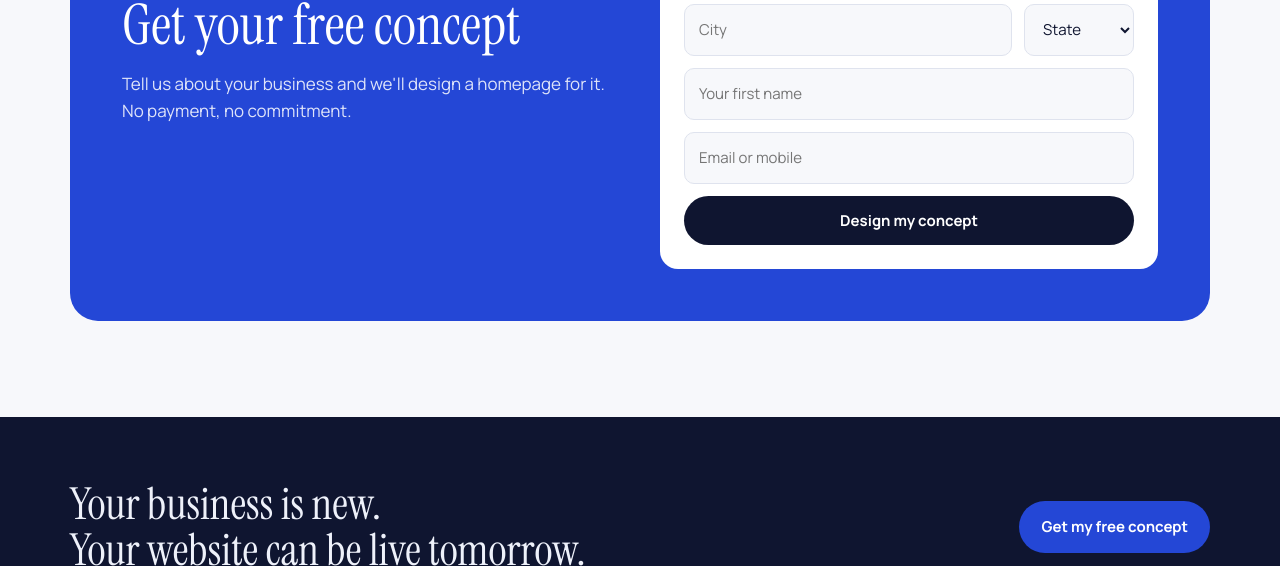
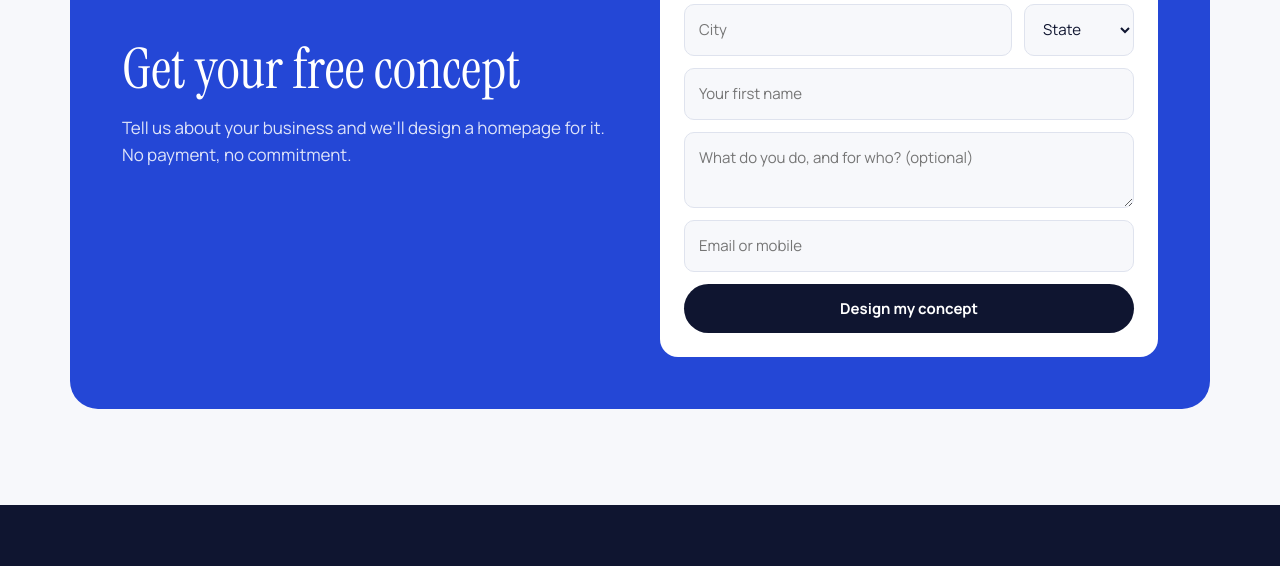
Before and after one commit to ido-renaissance/renaissancestudio.io, a plain HTML site: page index.html in a window 1280 px wide. Shown: the part 5268-5834 px from the top of the page. Drawn offline with Linux system fonts and the light colour scheme.

Commit message:
Concept form: optional 'what do you do' note, quoted in the Slack alert

```diff
--- a/index.html
+++ b/index.html
@@ -166,7 +166,7 @@ details p{margin:-8px 4px 24px;color:var(--muted);font-size:16px;max-width:56ch}
 .cta-box h2{color:#fff;margin-top:0}
 .cta-box p{margin:0;color:rgba(255,255,255,.85);font-size:17px}
 form{display:grid;gap:12px;background:#fff;border-radius:18px;padding:24px;color:#0f1530}
-input,select{font:inherit;font-size:15px;padding:13px 14px;border-radius:10px;border:1.5px solid #dfe3ee;width:100%;background:#f7f8fb;color:#0f1530}
+input,select,textarea{font:inherit;font-size:15px;padding:13px 14px;border-radius:10px;border:1.5px solid #dfe3ee;width:100%;background:#f7f8fb;color:#0f1530}
 form .btn{background:#0f1530;color:#fff;justify-content:center}
 .row2{display:grid;grid-template-columns:1fr 110px;gap:12px}
 .ok.err{background:#ffe9e6;color:#8a1c0f}
@@ -339,6 +339,7 @@ footer{background:var(--dark);color:var(--on-dark);padding-block:64px 32px}
     <select id="f-ind" name="industry" aria-label="Industry"><option value="">Industry</option><option>Home services</option><option>Restaurant or café</option><option>Salon or spa</option><option>Health or dental</option><option>Professional services</option><option>Retail</option><option>Other</option></select>
     <div class="row2"><input id="f-city" name="city" type="text" placeholder="City" aria-label="City" autocomplete="address-level2" maxlength="60"><select id="f-state" name="state" aria-label="State" autocomplete="address-level1"><option value="">State</option><option>AL</option><option>AK</option><option>AZ</option><option>AR</option><option>CA</option><option>CO</option><option>CT</option><option>DE</option><option>DC</option><option>FL</option><option>GA</option><option>HI</option><option>ID</option><option>IL</option><option>IN</option><option>IA</option><option>KS</option><option>KY</option><option>LA</option><option>ME</option><option>MD</option><option>MA</option><option>MI</option><option>MN</option><option>MS</option><option>MO</option><option>MT</option><option>NE</option><option>NV</option><option>NH</option><option>NJ</option><option>NM</option><option>NY</option><option>NC</option><option>ND</option><option>OH</option><option>OK</option><option>OR</option><option>PA</option><option>RI</option><option>SC</option><option>SD</option><option>TN</option><option>TX</option><option>UT</option><option>VT</option><option>VA</option><option>WA</option><option>WV</option><option>WI</option><option>WY</option></select></div>
     <input id="f-first" name="firstName" type="text" placeholder="Your first name" aria-label="Your first name" autocomplete="given-name" maxlength="60">
+    <textarea id="f-note" name="detail" rows="2" maxlength="300" placeholder="What do you do, and for who? (optional)" aria-label="What do you do, and for who? (optional)"></textarea>
     <input id="f-contact" name="contact" type="text" placeholder="Email or mobile" aria-label="Email or mobile" autocomplete="email" maxlength="120" required>
     <input name="website" type="text" tabindex="-1" autocomplete="off" aria-hidden="true" style="position:absolute;left:-9999px;width:1px;height:1px;opacity:0">
     <button class="btn" type="submit">Design my concept</button>
@@ -373,7 +374,7 @@ footer{background:var(--dark);color:var(--on-dark);padding-block:64px 32px}
     fetch(LEAD_ENDPOINT,{method:'POST',headers:{'Content-Type':'application/json'},body:JSON.stringify(d)})
       .then(function(r){return r.json().catch(function(){return {ok:r.ok};});})
       .then(function(res){
-        if(res&&res.ok){f.querySelectorAll('input,select').forEach(function(x){x.disabled=true;});btn.textContent='Sent';say('Thanks! We got it and will send your free concept shortly.');}
+        if(res&&res.ok){f.querySelectorAll('input,select,textarea').forEach(function(x){x.disabled=true;});btn.textContent='Sent';say('Thanks! We got it and will send your free concept shortly.');}
         else{btn.disabled=false;btn.textContent='Design my concept';say((res&&res.message)||'Something went wrong. Please try again or email james@renaissancestudio.io.',true);}
       })
       .catch(function(){btn.disabled=false;btn.textContent='Design my concept';say('Something went wrong. Please try again or email james@renaissancestudio.io.',true);});
```
